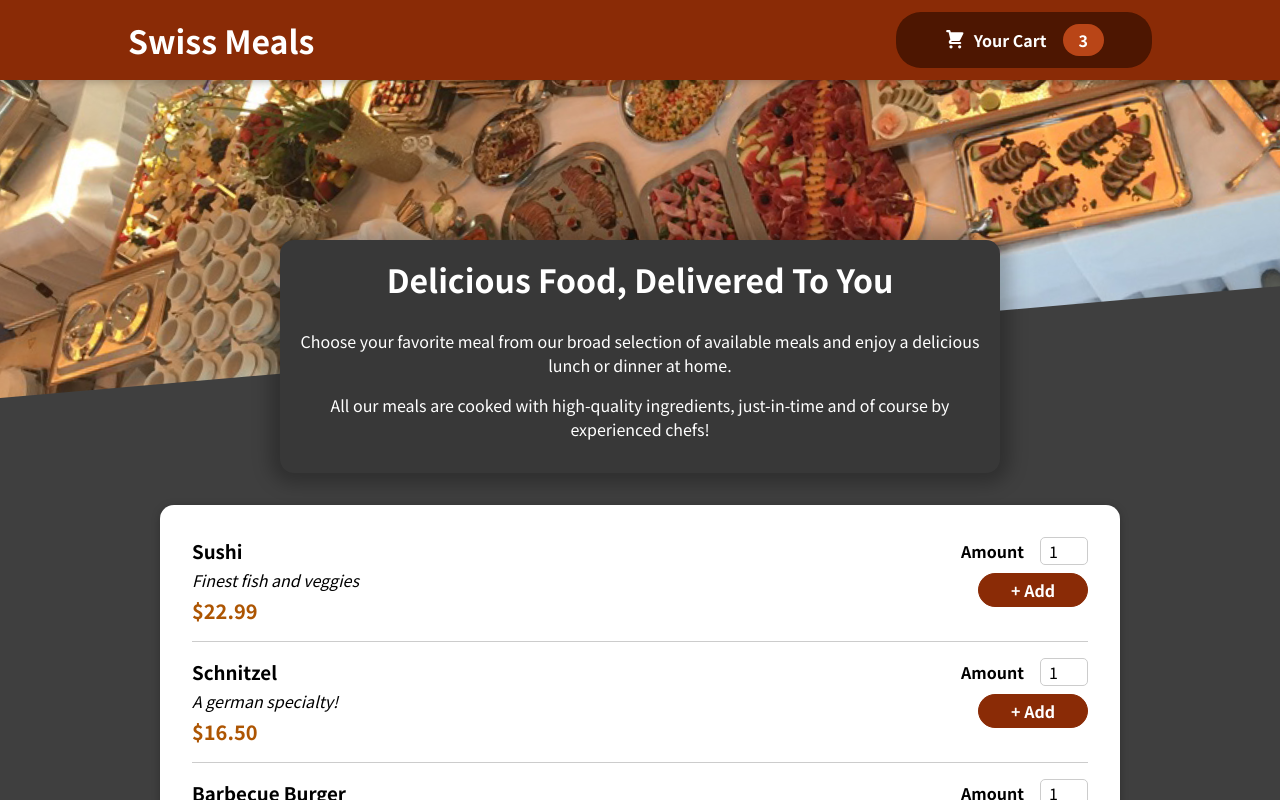
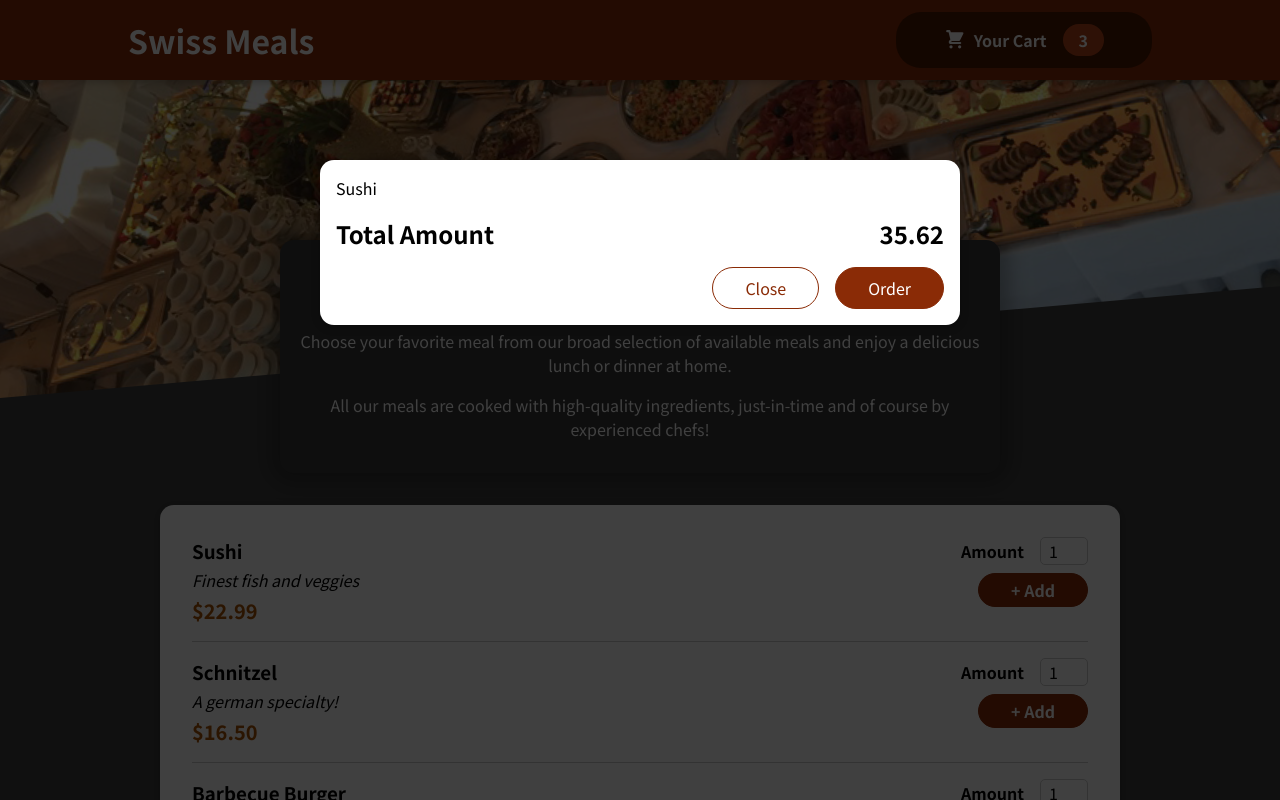
Before and after one commit to Rajat124/restaurant-app, a React (Create React App) app: page / in a window 1280 px wide. Shown: the top 800 px of the page. Built offline with nearby package versions, Linux system fonts and the light colour scheme.

Commit message:
Adding cart to Modal

```diff
--- a/public/index.html
+++ b/public/index.html
@@ -28,6 +28,7 @@
   </head>
   <body>
     <noscript>You need to enable JavaScript to run this app.</noscript>
+    <div id="overlay"></div>
     <div id="root"></div>
     <!--
       This HTML file is a template.
--- a/src/App.js
+++ b/src/App.js
@@ -1,10 +1,12 @@
 import { Fragment } from "react";
 import Header from "./components/Layout/Header";
 import Meals from "./components/Meals/Meals";
+import Cart from "./components/Cart/Cart";
 
 function App() {
   return (
     <Fragment>
+      <Cart />
       <Header />
       <main>
         <Meals />
--- a/src/components/Cart/Cart.js
+++ b/src/components/Cart/Cart.js
@@ -1,7 +1,8 @@
+import Modal from "../UI/Modal";
 import classes from "./Cart.module.css";
 
-const Cart = () => {
-  const cartItem = (
+const Cart = (props) => {
+  const cartItems = (
     <ul className={classes["cart-items"]}>
       {[{ id: "c1", name: "Sushi", amount: 2, price: 12.99 }].map((item) => (
         <li>{item.name}</li>
@@ -10,17 +11,17 @@
   );
 
   return (
-    <div>
-      {cartItem}
+    <Modal>
+      {cartItems}
       <div className={classes.total}>
         <span>Total Amount</span>
-        <span>35.69</span>
+        <span>35.62</span>
       </div>
       <div className={classes.actions}>
         <button className={classes["button--alt"]}>Close</button>
         <button className={classes.button}>Order</button>
       </div>
-    </div>
+    </Modal>
   );
 };
 
--- /dev/null
+++ b/src/components/UI/Modal.js
@@ -0,0 +1,31 @@
+import { Fragment } from "react";
+import ReactDOM from "react-dom";
+import classes from "./Modal.module.css";
+
+const Backdrop = () => {
+  return <div className={classes.backdrop}></div>;
+};
+
+const ModalOverlay = (props) => {
+  return (
+    <div className={classes.modal}>
+      <div className={classes.content}>{props.children}</div>
+    </div>
+  );
+};
+
+const portalElement = document.getElementById("overlay");
+
+const Modal = (props) => {
+  return (
+    <Fragment>
+      {ReactDOM.createPortal(<Backdrop />, portalElement)}
+      {ReactDOM.createPortal(
+        <ModalOverlay>{props.children}</ModalOverlay>,
+        portalElement
+      )}
+    </Fragment>
+  );
+};
+
+export default Modal;
--- /dev/null
+++ b/src/components/UI/Modal.module.css
@@ -0,0 +1,40 @@
+.backdrop {
+    position: fixed;
+    top: 0;
+    left: 0;
+    width: 100%;
+    height: 100vh;
+    z-index: 20;
+    background-color: rgba(0, 0, 0, 0.75);
+  }
+
+  .modal {
+    position: fixed;
+    top: 20vh;
+    left: 5%;
+    width: 90%;
+    background-color: white;
+    padding: 1rem;
+    border-radius: 14px;
+    box-shadow: 0 2px 8px rgba(0, 0, 0, 0.25);
+    z-index: 30;
+    animation: slide-down 300ms ease-out forwards;
+  }
+
+  @media (min-width: 768px) {
+    .modal {
+      width: 40rem;
+      left: calc(50% - 20rem);
+    }
+  }
+
+  @keyframes slide-down {
+    from {
+      opacity: 0;
+      transform: translateY(-3rem);
+    }
+    to {
+      opacity: 1;
+      transform: translateY(0);
+    }
+  }
```
